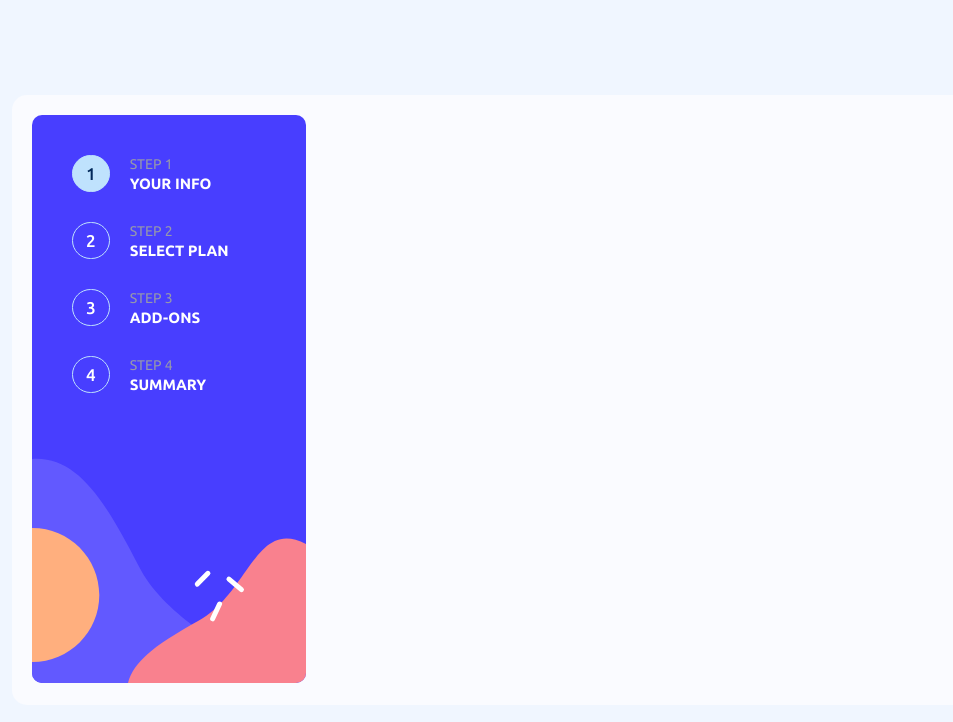
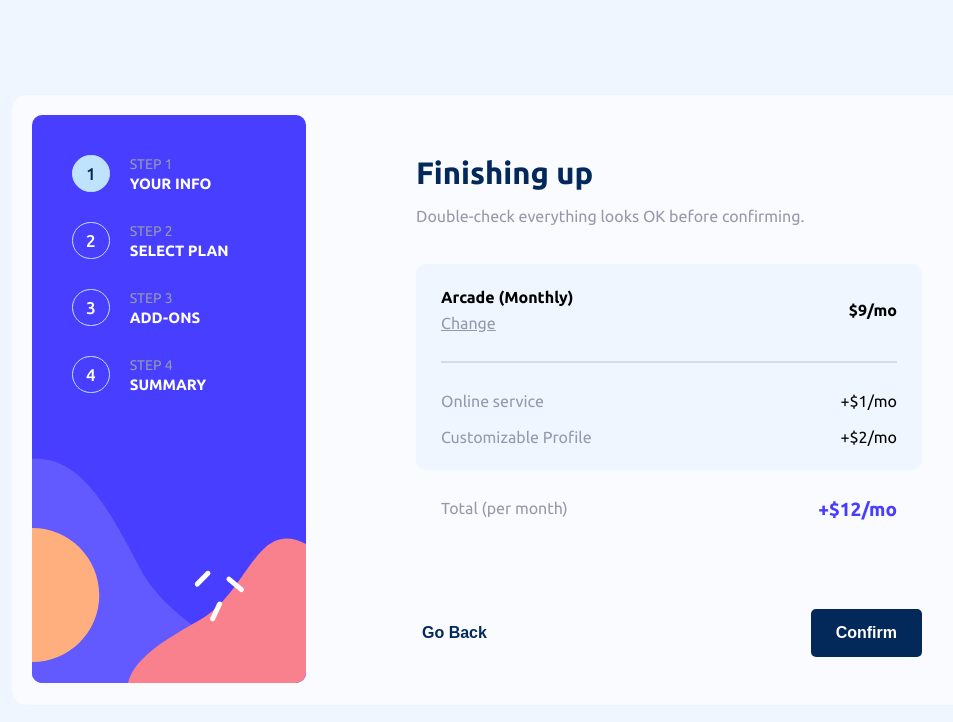
Before and after one commit to LaimaJan/multi-step-form, a React (Vite) app: page /step4 in a window 1280 px wide. Shown: the top 722 px of the page, without its empty margins (108-1061 px from the left). Built offline with nearby package versions, Linux system fonts and the light colour scheme.

Commit message:
made step five

```diff
--- a/src/app/App.jsx
+++ b/src/app/App.jsx
@@ -3,6 +3,8 @@ import { Routes, Route } from 'react-router-dom';
 import FirstStep from '../components/FirstStep/FirstStep';
 import SecondStep from '../components/SecondStep/SecondStep';
 import ThirdStep from '../components/ThirdStep/ThirdStep';
+import FourthStep from '../components/FourthStep/FourthStep';
+import FifthStep from '../components/FifthStep/FifthStep';
 import SideBar from '../components/SideBar/SideBar';
 import './App.css';
 
@@ -14,6 +16,8 @@ export default function App() {
 				<Route path="/" element={<FirstStep />} />
 				<Route path="/step2" element={<SecondStep />} />
 				<Route path="/step3" element={<ThirdStep />} />
+				<Route path="/step4" element={<FourthStep />} />
+				<Route path="/step5" element={<FifthStep />} />
 			</Routes>
 		</div>
 	);
--- /dev/null
+++ b/src/components/FifthStep/FifthStep.css
@@ -0,0 +1,22 @@
+.thank-you-container {
+	display: flex;
+	flex-direction: column;
+	justify-content: space-between;
+	align-items: center;
+	text-align: center;
+	padding: 0 110px;
+	max-height: 487px;
+	max-width: 600px;
+	width: 100%;
+	gap: 25px;
+}
+
+.thank-you-title {
+	font-weight: 600;
+	font-size: 30px;
+}
+
+.thank-you-support-message {
+	line-height: 1.8;
+	color: var(--cool-gray);
+}
--- /dev/null
+++ b/src/components/FifthStep/FifthStep.jsx
@@ -0,0 +1,18 @@
+import './FifthStep.css';
+import ThankYouIcon from '../../assets/images/icon-thank-you.svg';
+
+export default function FifthStep() {
+	return (
+		<>
+			<div className="thank-you-container">
+				<img src={ThankYouIcon} alt="thank-you-icon" />
+				<p className="thank-you-title">Thank you!</p>
+				<p className="thank-you-support-message">
+					Thanks for confirming your subscription! We hope you have fun using
+					our platform. If you ever need support, please feel free to email us
+					ar support@loremgaming.com.
+				</p>
+			</div>
+		</>
+	);
+}
--- /dev/null
+++ b/src/components/FourthStep/FourthStep.css
@@ -0,0 +1,97 @@
+.finishing-up-container {
+	display: flex;
+	flex-direction: column;
+	justify-content: space-between;
+	padding: 0 110px;
+	max-height: 487px;
+	max-width: 600px;
+	width: 100%;
+}
+
+.finishing-up-info-summary-container {
+	display: flex;
+	flex-direction: column;
+	gap: 30px;
+}
+
+.finishing-up {
+	display: flex;
+	flex-direction: column;
+	justify-content: left;
+	gap: 20px;
+}
+
+.total-pricing {
+	background-color: var(--magnolia);
+	border-radius: 10px;
+	padding: 25px;
+}
+
+.plan-summary {
+	display: flex;
+	flex-direction: row;
+	align-items: center;
+	justify-content: space-between;
+}
+
+.plan-title-container {
+	display: flex;
+	flex-direction: column;
+	align-items: flex-start;
+	gap: 10px;
+}
+
+.plan-title {
+	font-weight: 600;
+}
+
+.change-plan-title a {
+	color: var(--cool-gray);
+	text-decoration: underline;
+}
+
+.plan-total-pricing {
+	font-weight: 600;
+}
+
+.horizontal-line {
+	border: 1px solid var(--light-gray);
+	margin: 30px 0;
+}
+
+.other-services-pricing-container {
+	display: flex;
+	flex-direction: column;
+	gap: 20px;
+}
+
+.services-container {
+	display: flex;
+	flex-direction: row;
+	justify-content: space-between;
+}
+
+.services-title {
+	color: var(--cool-gray);
+}
+
+.services-pricing {
+	color: black;
+}
+
+.total-plan-services-pricing {
+	margin: 0 25px 70px 25px;
+	display: flex;
+	flex-direction: row;
+	justify-content: space-between;
+}
+
+.total-plan-services-pricing {
+	color: var(--cool-gray);
+}
+
+.total-price {
+	color: var(--purplish-blue);
+	font-size: 19px;
+	font-weight: 600;
+}
--- /dev/null
+++ b/src/components/FourthStep/FourthStep.jsx
@@ -0,0 +1,108 @@
+import { useState } from 'react';
+import './FourthStep.css';
+
+import { Link } from 'react-router-dom';
+
+export default function FourthStep() {
+	const [planInfo, setPlanInfo] = useState([
+		{
+			id: 1,
+			planName: 'Arcade',
+			planPricingMonth: '$9/mo',
+			planPricingYearly: '$9/yr',
+			planYearlyDeal: '2 months free',
+		},
+	]);
+	const [servicesInfo, setServicesInfo] = useState([
+		{
+			id: 1,
+			addOnsTitle: 'Online service',
+			service: 'Access to multiplayer games',
+			servicePricing: '+$1/mo',
+		},
+		{
+			id: 3,
+			addOnsTitle: 'Customizable Profile',
+			service: 'Custom theme on your profile',
+			servicePricing: '+$2/mo',
+		},
+	]);
+	const [totalPrice, setTotalPrice] = useState('12');
+
+	return (
+		<>
+			<div className="finishing-up-container">
+				<div className="finishing-up-info-summary-container">
+					<div className="finishing-up">
+						<p className="info-heading">Finishing up</p>
+						<p className="info">
+							Double-check everything looks OK before confirming.
+						</p>
+					</div>
+					<div className="total-pricing">
+						<div className="plan-summary">
+							<div className="plan-title-container">
+								{planInfo.map((plan) => {
+									return (
+										<p className="plan-title" key={plan.id}>
+											{plan.planName}{' '}
+											{plan.planPricingMonth ? '(Monthly)' : '(Yearly)'}
+										</p>
+									);
+								})}
+								<p className="change-plan-title">
+									<Link>Change</Link>
+								</p>
+							</div>
+
+							<div className="plan-total-pricing">
+								{planInfo.map((plan) => {
+									return <p key={plan.id}>{plan.planPricingMonth}</p>;
+								})}
+							</div>
+						</div>
+						<hr className="horizontal-line" />
+						<div className="other-services-pricing-container">
+							{servicesInfo.map((service) => {
+								return (
+									<div className="services-container" key={service.id}>
+										<p className="services-title">{service.addOnsTitle}</p>
+										<p className="services-pricing">{service.servicePricing}</p>
+									</div>
+								);
+							})}
+						</div>
+					</div>
+
+					<div className="total-plan-services-pricing">
+						{planInfo.map((plan) => {
+							return (
+								<p key={plan.id}>
+									Total {plan.planPricingMonth ? '(per month)' : '(per year)'}
+								</p>
+							);
+						})}
+
+						{planInfo.map((plan) => {
+							return (
+								<p key={plan.id} className="total-price">
+									+${totalPrice}
+									{plan.planPricingMonth ? '/mo' : '/yr'}
+								</p>
+							);
+						})}
+					</div>
+				</div>
+				<div className="plan-buttons">
+					<button className="go-back-button">
+						<Link to={'/step3'}>Go Back</Link>
+					</button>
+
+					<button className="next-button">
+						<Link to={'/step5'}>Confirm</Link>
+					</button>
+				</div>
+			</div>
+		</>
+	);
+}
--- a/src/components/ThirdStep/ThirdStep.jsx
+++ b/src/components/ThirdStep/ThirdStep.jsx
@@ -4,7 +4,9 @@ import { useState } from 'react';
 
 export default function ThirdStep() {
 	const [selectedAddOns, setSelectedAddOns] = useState([]);
-	console.log(selectedAddOns);
+	const [serviceChosen, setServiceChosen] = useState([]);
+
+	console.log(serviceChosen);
 
 	const addOnsInformation = [
 		{
@@ -30,8 +32,18 @@ export default function ThirdStep() {
 	const toggleAddOn = (addOnId) => {
 		if (selectedAddOns.includes(addOnId)) {
 			setSelectedAddOns(selectedAddOns.filter((id) => id !== addOnId));
+
+			const updatedServices = serviceChosen.filter(
+				(service) => service.id !== addOnId
+			);
+			setServiceChosen(updatedServices);
 		} else {
 			setSelectedAddOns([...selectedAddOns, addOnId]);
+
+			const selectedService = addOnsInformation.find(
+				(service) => service.id === addOnId
+			);
+			setServiceChosen([...serviceChosen, selectedService]);
 		}
 	};
 
@@ -54,6 +66,7 @@ export default function ThirdStep() {
 											checked={isChecked}
 											onChange={() => toggleAddOn(addOn.id)}
 										/>
+
 										<div className="add-ons-info">
 											<p className="add-ons-title">{addOn.addOnsTitle}</p>
 											<p className="add-ons-service">{addOn.service}</p>
```
